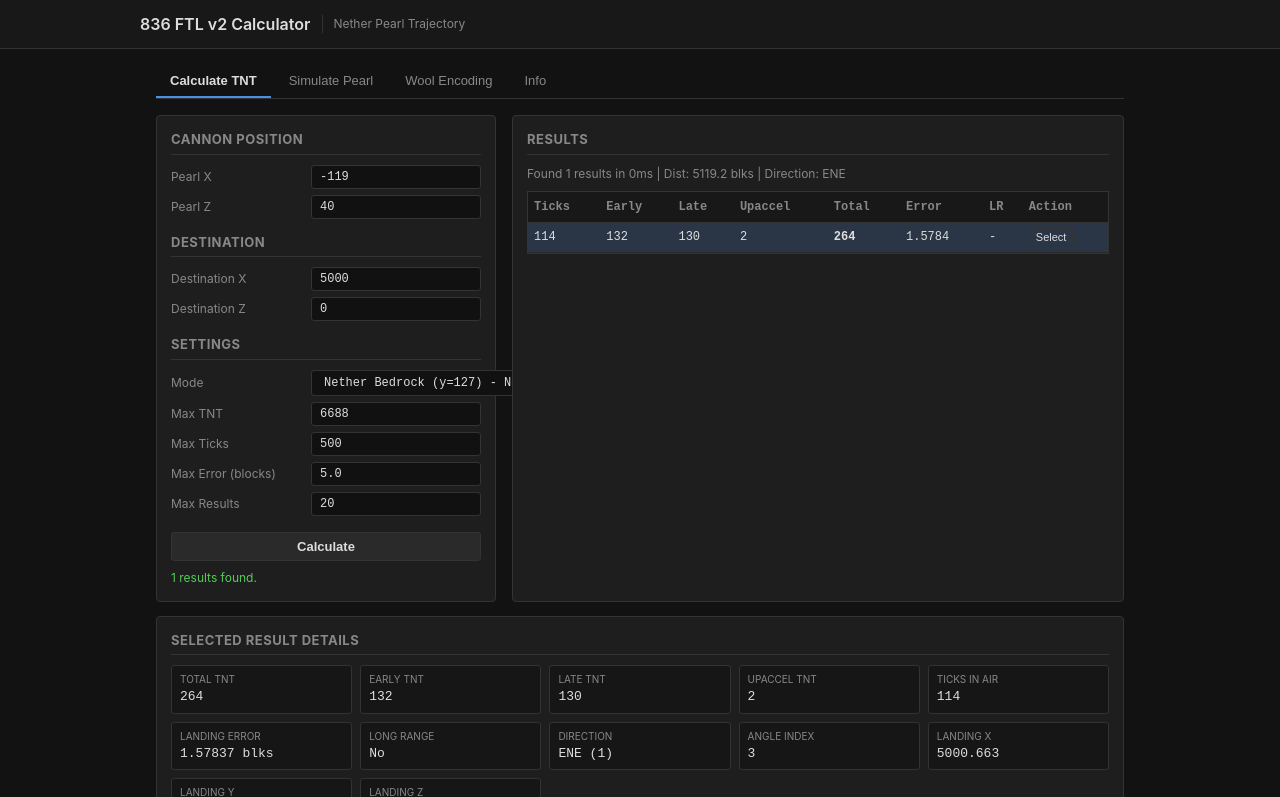
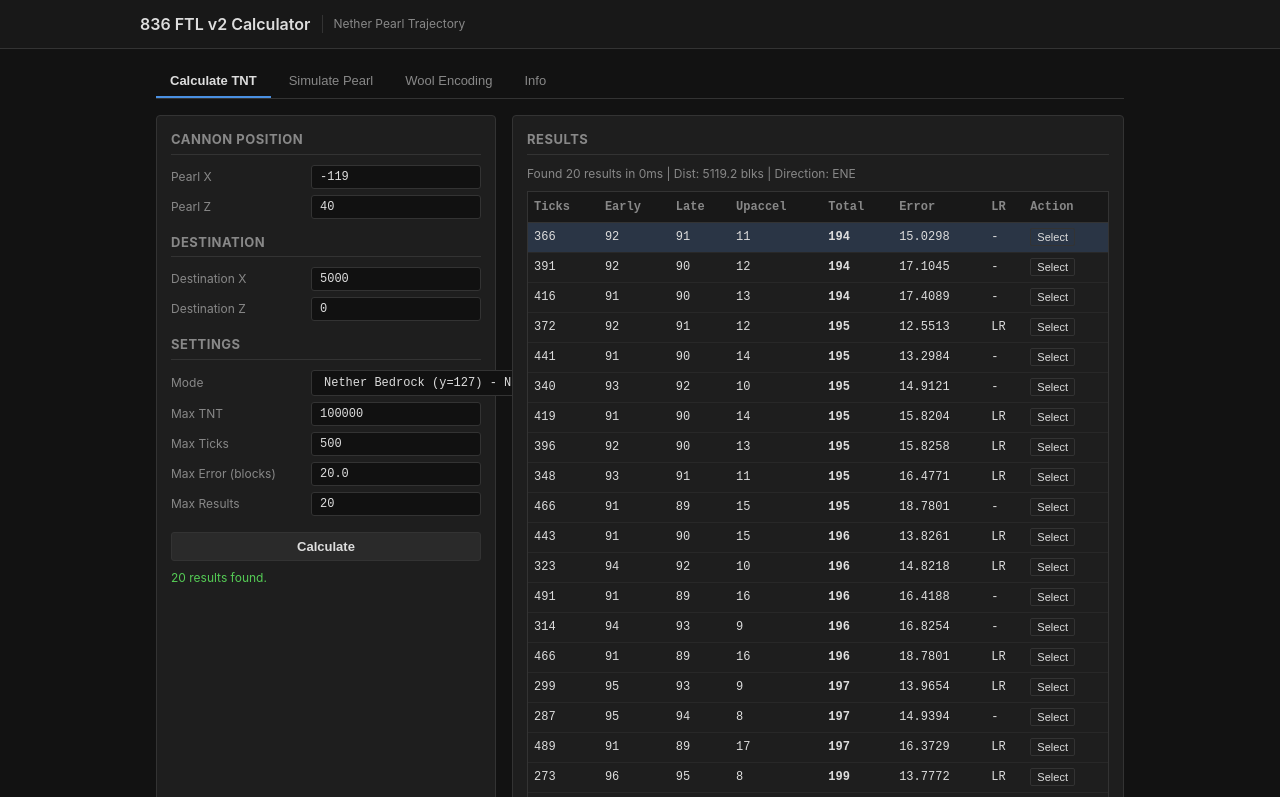
Before and after one commit to dippussle/836-ftl-calculator, a plain HTML site: page index.html in a window 1280 px wide. Both pictures are taken after a click on the button "Calculate". Shown: the top 797 px of the page. Drawn offline with Linux system fonts and the light colour scheme.

Commit message:
Add files via upload

```diff
--- a/app.js
+++ b/app.js
@@ -1,6 +1,7 @@
 /**
  * 836 FTL v2 — Nether Pearl Calculator
  * Pure JavaScript physics engine. Faithfully reimplements Python/Rust versions.
+ * Ultra-optimized vector math engine for instant long-distance solving up to 632,000 blocks.
  */
 
 const F32 = Math.fround;
@@ -17,7 +18,6 @@ const PEARL_Y_MOTION = F32(-0.0784000015258789);
 
 const NUM_OF_ANGLES = 4;
 const MAX_UPACCEL_TNT = 40;
-const MAX_BASKET_TNT_PER_SIDE = 3344;
 
 class Vec3 {
   constructor(x, y, z) {
@@ -159,7 +159,7 @@ function simulatePearl(pos, motion, stopHeight, maxTicks = 500) {
   return snapshots;
 }
 
-function calculate({ originX, originZ, destX, destZ, stopHeight = 128, maxTnt = 6688, maxTicks = 500, maxDistance = 5.0, maxResults = 50 }) {
+function calculate({ originX, originZ, destX, destZ, stopHeight = 128, maxTnt = 100000, maxTicks = 500, maxDistance = 20.0, maxResults = 50 }) {
   const pearlX = Math.floor(originX) + 0.51;
   const pearlZ = Math.floor(originZ) + 0.51;
 
@@ -181,15 +181,15 @@ function calculate({ originX, originZ, destX, destZ, stopHeight = 128, maxTnt =
     tickMap.get(t.tick).push(t);
   }
 
+  // Pre-calculate determinant
+  const det = earlyVec.x * lateVec.z - earlyVec.z * lateVec.x;
+  if (Math.abs(det) < 1e-12) return { results: [], direction: dirResult };
+
   for (let tick = 1; tick <= maxTicks; tick++) {
     divider += Math.pow(F32(0.99), tick);
 
     if (!tickMap.has(tick)) continue;
     const configs = tickMap.get(tick);
-
-    for (const cfg of configs) {
-      const det = earlyVec.x * lateVec.z - earlyVec.z * lateVec.x;
-      if (Math.abs(det) < 1e-12) continue;
 
     const targetX = distVec.x / divider;
     const targetZ = distVec.z / divider;
@@ -200,8 +200,10 @@ function calculate({ originX, originZ, destX, destZ, stopHeight = 128, maxTnt =
     const earlyBase = Math.round(earlyExact);
     const lateBase  = Math.round(lateExact);
 
-      for (let a = -20; a <= 20; a++) {
-        for (let b = -20; b <= 20; b++) {
+    for (const cfg of configs) {
+      // Search window +-30 around base
+      for (let a = -30; a <= 30; a++) {
+        for (let b = -30; b <= 30; b++) {
           const earlyTnt = earlyBase + a;
           const lateTnt  = lateBase  + b;
 
@@ -209,7 +211,14 @@ function calculate({ originX, originZ, destX, destZ, stopHeight = 128, maxTnt =
 
           const totalTnt = earlyTnt + lateTnt + cfg.upaccelTnt;
           if (maxTnt > 0 && totalTnt > maxTnt) continue;
-          if (earlyTnt > MAX_BASKET_TNT_PER_SIDE || lateTnt > MAX_BASKET_TNT_PER_SIDE) continue;
+
+          // Fast linear distance check before expensive simulation
+          const estX = pearlX + (earlyVec.x * earlyTnt + lateVec.x * lateTnt) * divider;
+          const estZ = pearlZ + (earlyVec.z * earlyTnt + lateVec.z * lateTnt) * divider;
+          const estErr = Math.sqrt((estX - destX)**2 + (estZ - destZ)**2);
+
+          // Allow margin for vertical curvature
+          if (estErr > maxDistance + 10.0) continue;
 
           const sim = buildSimulation({ pearlX, pearlZ, earlyTnt, lateTnt, earlyVec, lateVec, upaccelTnt: cfg.upaccelTnt, longRange: cfg.longRange, tick, stopHeight });
           const landing = sim.snapshots[sim.snapshots.length - 1];
@@ -226,17 +235,14 @@ function calculate({ originX, originZ, destX, destZ, stopHeight = 128, maxTnt =
             longRange: cfg.longRange, direction: dirResult.direction, angle: dirResult.angle,
             landing: landing.pos, sim,
           });
-
-          if (results.length >= maxResults * 10) break;
         }
-        if (results.length >= maxResults * 10) break;
       }
     }
   }
 
   results.sort((a, b) => a.totalTnt - b.totalTnt || a.error - b.error);
 
-  // Filter out duplicates (same TNT counts & tick)
+  // Filter duplicates
   const unique = [];
   const seen = new Set();
   for (const r of results) {
@@ -377,7 +383,7 @@ if (typeof document !== 'undefined') {
           detailCard.style.display = 'none';
 
           if (out.results.length === 0) {
-            statusEl.textContent = 'No results found within Max Error. Try increasing Max Error (e.g. 5.0) or Max TNT.';
+            statusEl.textContent = 'No results found within Max Error. Try increasing Max Error (e.g. 20.0) or Max TNT.';
             statusEl.className = 'status-msg error';
             phEl.style.display = 'block';
             wrapEl.style.display = 'none';
@@ -446,7 +452,7 @@ function selectResult(idx) {
     { label: 'Late TNT',      value: r.lateTnt,                      cls: '' },
     { label: 'Upaccel TNT',   value: r.upaccelTnt,                   cls: '' },
     { label: 'Ticks in Air',  value: r.tick,                         cls: '' },
-    { label: 'Landing Error', value: r.error.toFixed(5) + ' blks',   cls: r.error > 1.0 ? 'warn' : '' },
+    { label: 'Landing Error', value: r.error.toFixed(5) + ' blks',   cls: r.error > 5.0 ? 'warn' : '' },
     { label: 'Long Range',    value: r.longRange ? 'Yes' : 'No',     cls: r.longRange ? 'warn' : '' },
     { label: 'Direction',     value: `${DIR_NAMES[r.direction]} (${r.direction})`, cls: '' },
     { label: 'Angle Index',   value: r.angle,                        cls: '' },
--- a/index.html
+++ b/index.html
@@ -60,7 +60,7 @@
 
           <div class="field-row">
             <label for="c-max-tnt">Max TNT</label>
-            <input type="number" id="c-max-tnt" value="6688" min="1" step="1" />
+            <input type="number" id="c-max-tnt" value="100000" min="1" step="1" />
           </div>
           <div class="field-row">
             <label for="c-max-ticks">Max Ticks</label>
@@ -68,7 +68,7 @@
           </div>
           <div class="field-row">
             <label for="c-max-dist">Max Error (blocks)</label>
-            <input type="number" id="c-max-dist" value="5.0" min="0.01" step="0.1" />
+            <input type="number" id="c-max-dist" value="20.0" min="0.01" step="0.1" />
           </div>
           <div class="field-row">
             <label for="c-max-results">Max Results</label>
```
Lines whose indentation alone changed are shown as unchanged.
